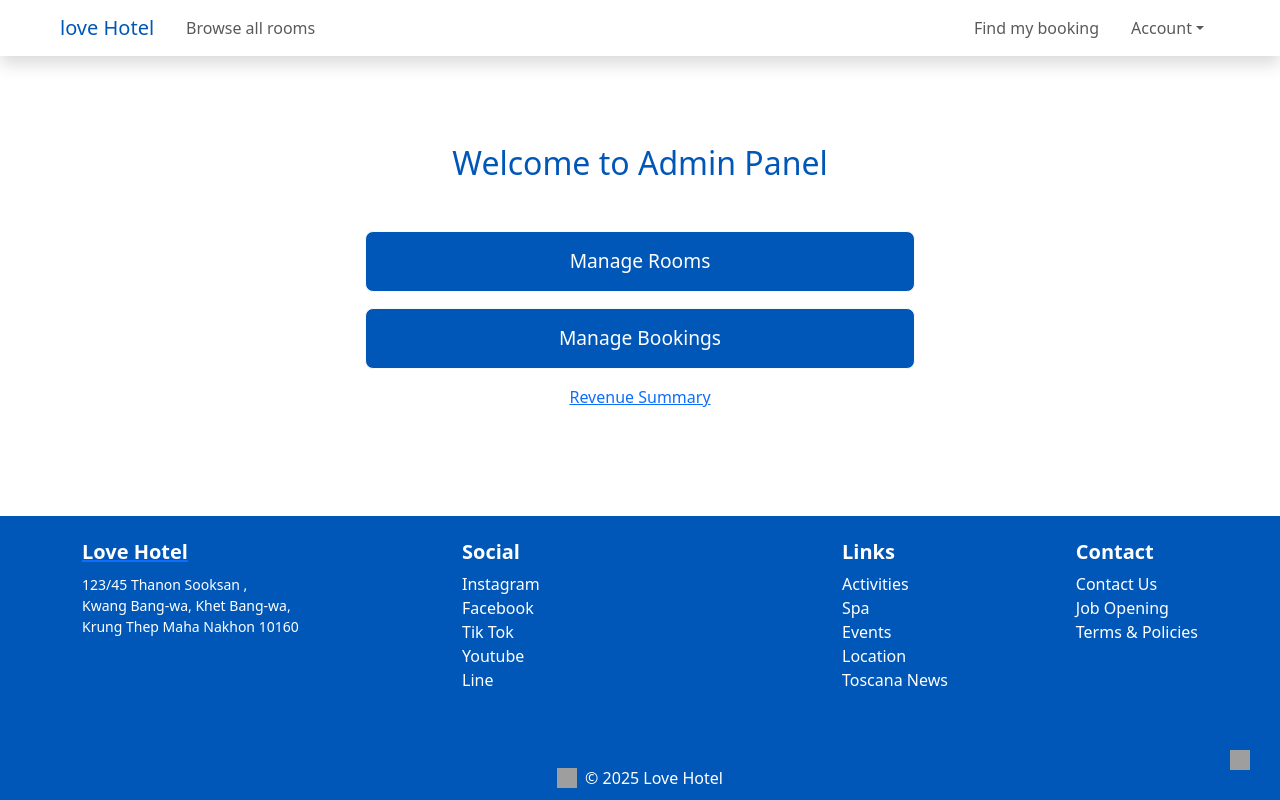
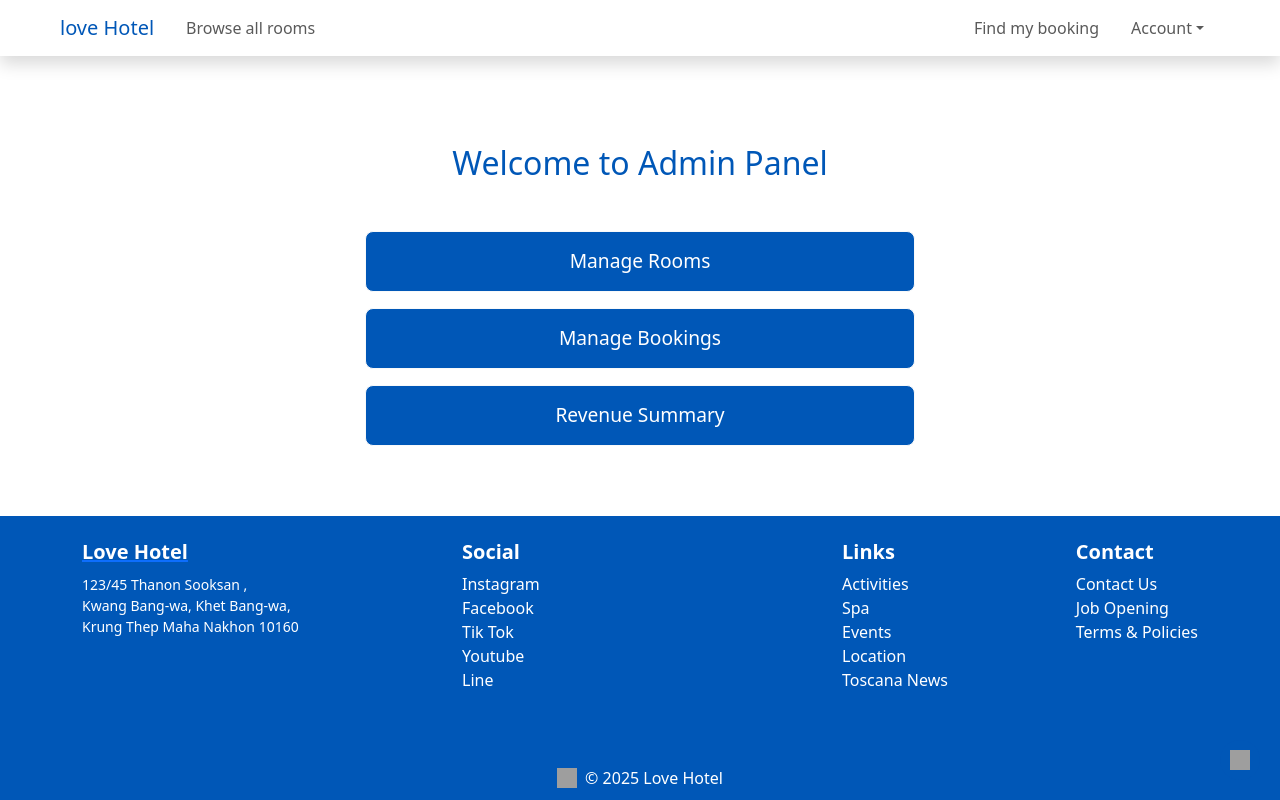
Before and after one commit to thanawin597-2/Client-react, a React (Vite) app: page /admin in a window 1280 px wide. Built offline with nearby package versions, Linux system fonts and the light colour scheme; grey boxes are pictures that could not be loaded.

Commit message:
update css

```diff
--- a/src/components/admin/Admin.jsx
+++ b/src/components/admin/Admin.jsx
@@ -43,7 +43,16 @@ const Admin = () => {
                 >
                     Manage Bookings
                 </Link>
-                <Link to={"/revenue-summary"}>Revenue Summary</Link>
+                <Link to={"/revenue-summary"}
+                 className="btn btn-light btn-lg w-50"
+					style={{
+						backgroundColor: "#0057B7",
+						padding: "15px 30px",
+						borderRadius: "8px",
+						color: "#fff",
+						textDecoration: "none",
+						fontSize: "1.2rem",
+					}}>Revenue Summary</Link>
             </div>
         </section>
 
```
